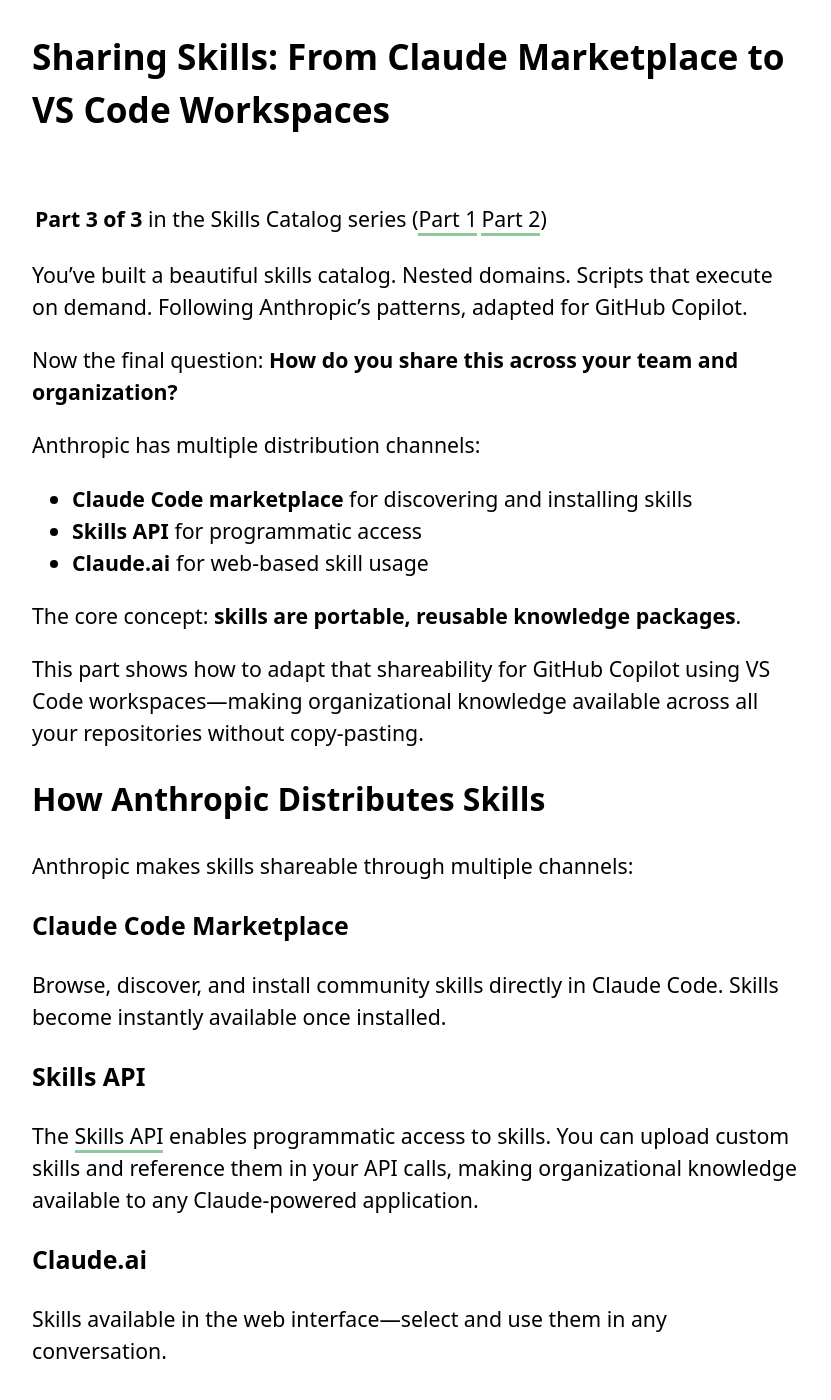
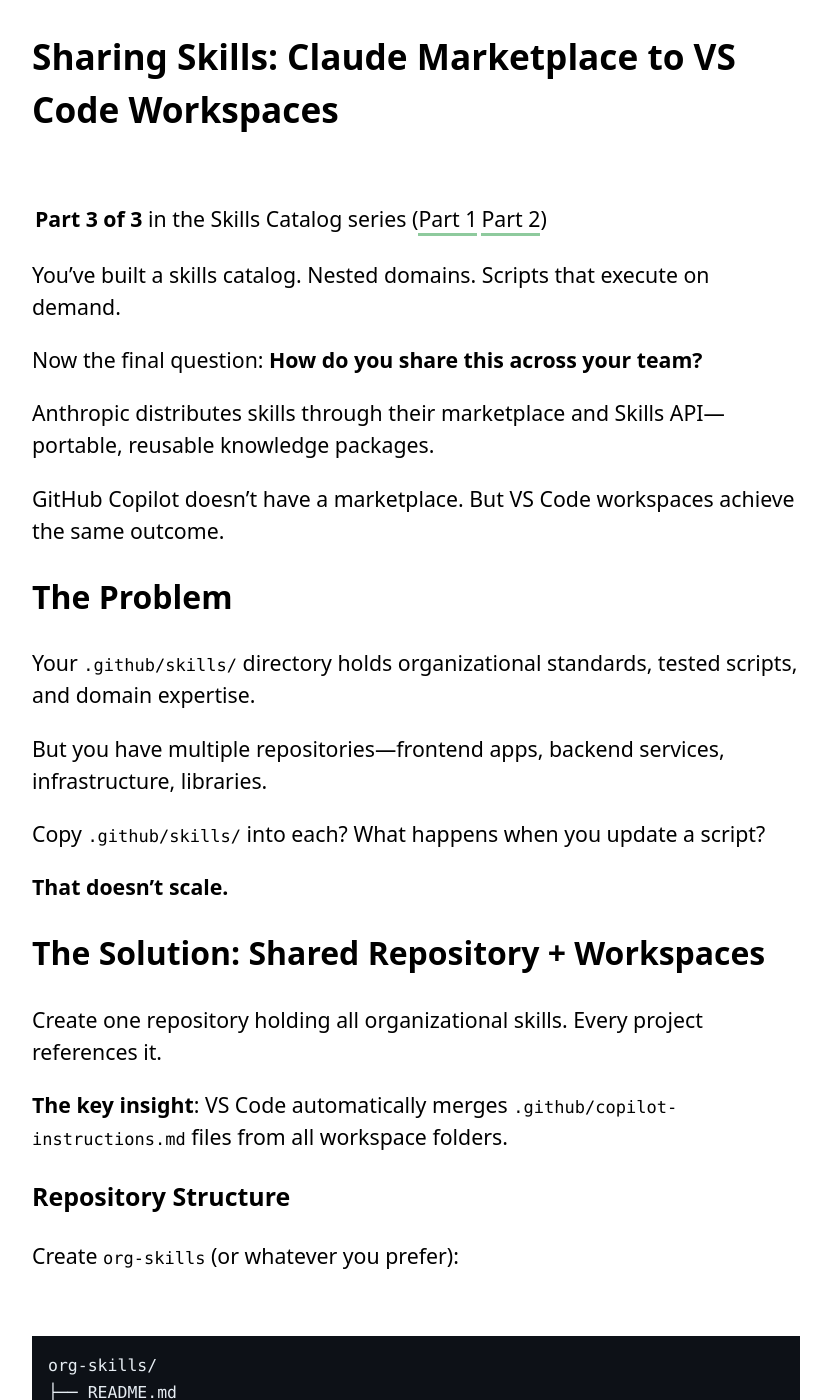
Before and after one commit to Tiberriver256/Tiberriver256.GitHub.io, a Jekyll site: the page built from _posts/2025-11-02-skills-catalog-part-3-organizational-knowledge-at-scale.md, in a window 1280 px wide and 1400 px high, scrolled down 196 px. Shown: the whole window, without its empty margins (224-1055 px from the left). Built offline with Jekyll 4.4.1, drawn with Linux system fonts in a browser that asks for light colours; comment, search, counter and statistics services are not loaded; some of the changed text lies outside the part shown.

Commit message:
Add cross-navigation links and improve content across all 3 parts of series
Co-authored-by: Tiberriver256 <6989492+Tiberriver256@users.noreply.github.com>

````diff
--- a/_posts/2025-11-02-skills-catalog-part-3-organizational-knowledge-at-scale.md
+++ b/_posts/2025-11-02-skills-catalog-part-3-organizational-knowledge-at-scale.md
@@ -1,8 +1,8 @@
 ---
 published: true
 layout: post
-title: "Sharing Skills: From Claude Marketplace to VS Code Workspaces"
-description: "Anthropic distributes skills through Claude Code marketplace and Skills API. Here's how to adapt that shareability for GitHub Copilot teams."
+title: "Sharing Skills: Claude Marketplace to VS Code Workspaces"
+description: "Anthropic distributes skills via Claude marketplace and API. Adapt that shareability for GitHub Copilot teams using VS Code workspaces."
 modified: 2025-11-02
 tags:
   - AI
@@ -15,83 +15,33 @@ categories:
 
 **Part 3 of 3** in the Skills Catalog series ([Part 1](/ai-and-technology/skills-catalog-part-1-indexing-ai-context) | [Part 2](/ai-and-technology/skills-catalog-part-2-building-skills-that-scale))
 
-You've built a beautiful skills catalog. Nested domains. Scripts that execute on demand. Following Anthropic's patterns, adapted for GitHub Copilot.
+You've built a skills catalog. Nested domains. Scripts that execute on demand.
 
-Now the final question: **How do you share this across your team and organization?**
+Now the final question: **How do you share this across your team?**
 
-Anthropic has multiple distribution channels:
-- **Claude Code marketplace** for discovering and installing skills
-- **Skills API** for programmatic access
-- **Claude.ai** for web-based skill usage
+Anthropic distributes skills through their marketplace and Skills API—portable, reusable knowledge packages.
 
-The core concept: **skills are portable, reusable knowledge packages**.
+GitHub Copilot doesn't have a marketplace. But VS Code workspaces achieve the same outcome.
 
-This part shows how to adapt that shareability for GitHub Copilot using VS Code workspaces—making organizational knowledge available across all your repositories without copy-pasting.
+## The Problem
 
-## How Anthropic Distributes Skills
+Your `.github/skills/` directory holds organizational standards, tested scripts, and domain expertise.
 
-Anthropic makes skills shareable through multiple channels:
+But you have multiple repositories—frontend apps, backend services, infrastructure, libraries.
 
-### Claude Code Marketplace
-
-Browse, discover, and install community skills directly in Claude Code. Skills become instantly available once installed.
-
-### Skills API
-
-The [Skills API](https://docs.claude.com/en/api/skills-guide) enables programmatic access to skills. You can upload custom skills and reference them in your API calls, making organizational knowledge available to any Claude-powered application.
-
-### Claude.ai
-
-Skills available in the web interface—select and use them in any conversation.
-
-### The Core Concept
-
-What makes this powerful isn't the specific distribution mechanism—it's the **philosophy**:
-
-- **Portable**: Skills are self-contained packages
-- **Reusable**: Install once, use everywhere
-- **Shareable**: Community or organization-wide distribution
-- **Versioned**: Skills evolve, track changes
-
-This concept transfers to GitHub Copilot—we just need a different distribution mechanism.
-
-## The Portability Challenge for Copilot
-
-Your `.github/skills/` directory is valuable. It contains:
-- Organizational standards
-- Tested scripts
-- Domain expertise
-- Battle-tested patterns
-
-But every team has multiple repositories:
-- Frontend apps
-- Backend services
-- Infrastructure as code
-- Shared libraries
-
-Do you copy `.github/skills/` into each repo? What happens when you update a script or add a new skill?
+Copy `.github/skills/` into each? What happens when you update a script?
 
 **That doesn't scale.**
 
-Anthropic solved this with their marketplace and API. GitHub Copilot doesn't have those (yet), but we can achieve the same outcome.
+## The Solution: Shared Repository + Workspaces
 
-## Adapting Distribution for GitHub Copilot
-
-Here's the adaptation: **A shared skills repository plus VS Code workspaces.**
+Create one repository holding all organizational skills. Every project references it.
 
 **The key insight**: VS Code automatically merges `.github/copilot-instructions.md` files from all workspace folders.
 
-This achieves the same outcome as Anthropic's marketplace—portable, reusable skills—using Copilot's capabilities.
-
-## The Shared Skills Repository
-
-**Solution**: Create one repository holding all organizational skills. Every project references it.
-
-Same philosophy as Anthropic's skill packages—centralized, versioned, shareable knowledge.
-
 ### Repository Structure
 
-Create a new repository called `org-skills` (or whatever you prefer):
+Create `org-skills` (or whatever you prefer):
 
 ```
 org-skills/
@@ -128,25 +78,17 @@ org-skills/
         └── patterns.md
 ```
 
-This repository becomes your **single source of truth** for organizational knowledge.
+This repository becomes your single source of truth.
 
-### Benefits (Like Anthropic's Distribution)
+Version control tracks changes. Teams contribute via PRs. CI validates scripts. Everyone uses the same versions.
 
-1. **Version control**: Skills evolve; track changes (like Anthropic's versioned skills)
-2. **Collaboration**: Teams contribute via PRs (like Anthropic's community marketplace)
-3. **Validation**: CI verifies scripts work, markdown is valid
-4. **Discoverability**: One repo shows all organizational knowledge
-5. **Consistency**: Everyone uses the same versions (like Anthropic's installed skills)
+## VS Code Workspaces
 
-## VS Code Workspaces: The Distribution Mechanism
-
-Here's where the adaptation shines: **VS Code automatically merges `.github/copilot-instructions.md` files from all workspace folders.**
-
-This mimics Anthropic's "install and use" pattern—add a workspace folder, skills become available.
+VS Code merges `.github/copilot-instructions.md` files from all workspace folders. Add a folder, skills become available.
 
 ### How It Works
 
-In any project repository, create a `.code-workspace` file:
+Create a `.code-workspace` file in any project:
 
 **`my-app.code-workspace`**:
 
@@ -170,11 +112,9 @@ In any project repository, create a `.code-workspace` file:
 }
 ```
 
-This workspace includes:
-1. The current repository (`.`)
-2. The org-skills repository (`../org-skills`)
+This workspace includes two folders: the current repository and org-skills.
 
-When you open this workspace in VS Code, both folders are visible. More importantly, **GitHub Copilot automatically reads `.github/copilot-instructions.md` from both folders and merges them.**
+Open the workspace, and **GitHub Copilot reads both `.github/copilot-instructions.md` files and merges them.**
 
 ### The Shared Repo's Copilot Instructions
 
@@ -196,11 +136,9 @@ This repository contains organizational knowledge and standards.
 | React | React component patterns | `skills/react/index.md` |
 ```
 
-Notice the paths are relative to the org-skills repository (`skills/...`), not absolute paths.
+Notice paths are relative to org-skills (`skills/...`), not absolute.
 
-**That's it.** No wiring needed. VS Code merges the instructions automatically when the workspace opens.
-
-**You've achieved Anthropic's "install and use" pattern—organizational knowledge available without copying files.**
+VS Code merges the instructions automatically. **Organizational knowledge available, no copying.**
 
 ## Bootstrapping New Projects
 
@@ -240,61 +178,35 @@ EOF
 code my-new-app.code-workspace
 ```
 
-**Done.** Your new project now has access to all organizational skills. VS Code automatically merges the `.github/copilot-instructions.md` from both folders.
+**Done.** The project has access to all organizational skills.
 
-## Updating Skills Everywhere
+## Updating Skills
 
-When you add a new skill or update an existing one:
-
-1. **Make changes in `org-skills`** repository
-2. **Commit and push**
-3. **Every project pulls the latest** `org-skills`:
+Add or update a skill in `org-skills`, commit, and push. Every project pulls the latest:
 
 ```bash
 cd ~/projects/org-skills
 git pull
 ```
 
-All workspaces that reference `org-skills` now see the updates. No syncing required.
-
-Like Anthropic's marketplace where skill updates propagate automatically, your organization gets the same benefit.
-
-## Comparing the Approaches
-
-**Anthropic Skills Distribution**:
-- Claude Code marketplace for discovery and installation
-- Skills API for programmatic access
-- Skills auto-update when new versions publish
-- Works across Claude.ai, Claude Code, API
-
-**GitHub Copilot Adaptation**:
-- Shared repository for centralized skills
-- VS Code workspaces for "installation"
-- Git pull for updates
-- Works across all projects that include the workspace
-
-Different mechanisms, same outcome: **portable, reusable, shareable knowledge packages**.
+All workspaces referencing `org-skills` see the updates immediately.
 
 ## What You've Built
 
 Over these three parts, you've adapted Anthropic's Skills concept for GitHub Copilot:
 
-**Part 1**: Anthropic's auto-discovery → Catalog pattern for explicit navigation
+**Part 1**: Auto-discovery → Catalog pattern for navigation
 
-**Part 2**: Anthropic's nested structures and scripts → Adapted for the catalog
+**Part 2**: Nested structures and scripts → Adapted for the catalog
 
-**Part 3**: Anthropic's marketplace distribution → VS Code workspaces for sharing
+**Part 3**: Marketplace distribution → VS Code workspaces for sharing
 
-You now have a system for scaling AI context to **hundreds of skills** across **dozens of repositories**, following Anthropic's beautiful philosophy adapted to Copilot's capabilities.
-
-Start with one shared skills repository. Add a few key skills. Create workspace files for your top projects.
+A system for scaling AI context to **hundreds of skills** across **dozens of repositories**.
 
 Your AI doesn't need to know everything. It just needs to know where to look.
 
-**That's Anthropic's insight, adapted for GitHub Copilot.**
-
 ---
 
-_Thanks for reading this series! This approach adapts [Anthropic Skills](https://www.anthropic.com/news/skills) for GitHub Copilot. The core concepts—modular knowledge, on-demand loading, shareability—come from Anthropic's brilliant design. The catalog pattern is how we bring it to Copilot._
+_This approach adapts [Anthropic Skills](https://www.anthropic.com/news/skills) for GitHub Copilot. The core concepts—modular knowledge, on-demand loading, shareability—come from Anthropic's design._
 
 _If you build a skills catalog, I'd love to hear about it. Find me on [LinkedIn](https://linkedin.com/in/tiberriver256) or open an issue on this blog's [GitHub repo](https://github.com/Tiberriver256/Tiberriver256.GitHub.io)._
````
